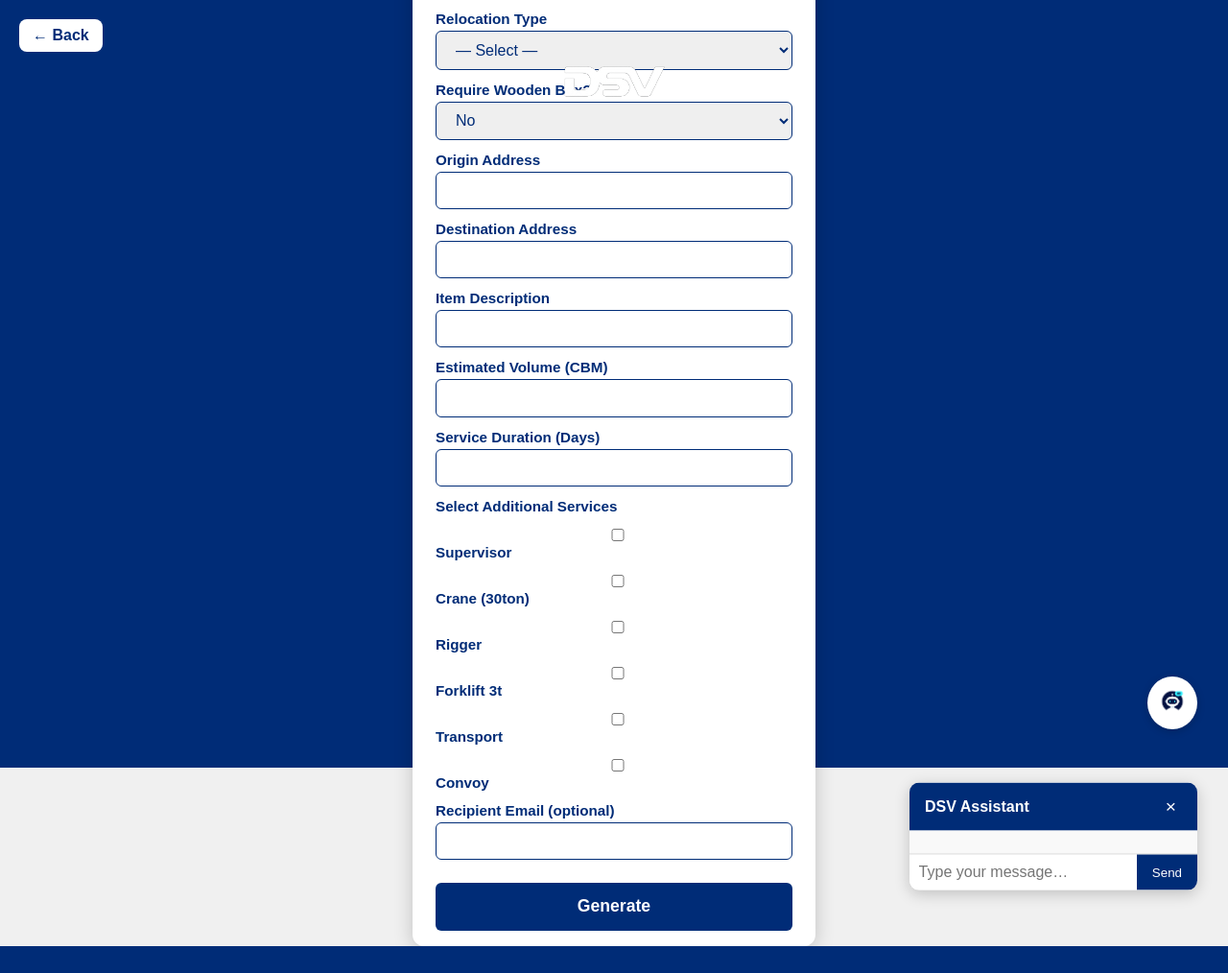
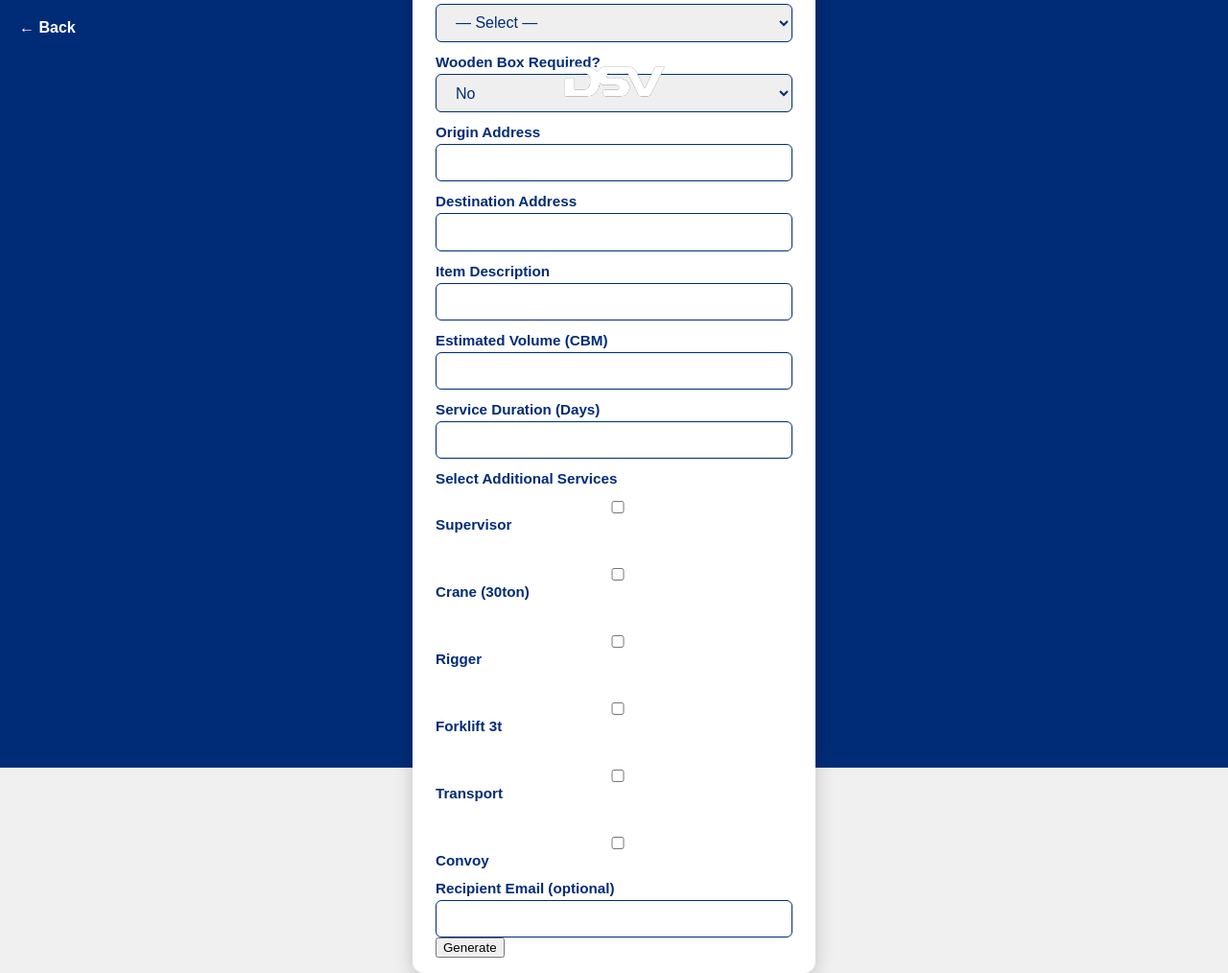
Before and after one commit to Jawadmhd1986/DSV_Services_Quotation, a Flask app: page /relocation in a window 1280 px wide. Shown: the whole page at 96% size. Before the commit the page ends 986 px from the top, so only its background shows below. Run offline with Flask 3, Linux system fonts and the light colour scheme.

Commit message:
Update relocation_form.html

```diff
--- a/templates/relocation_form.html
+++ b/templates/relocation_form.html
@@ -2,108 +2,73 @@
 <html lang="en">
 <head>
   <meta charset="UTF-8" />
-  <meta name="viewport" content="width=device-width, initial-scale=1.0" />
+  <meta name="viewport" content="width=device-width, initial-scale=1.0"/>
   <title>Relocation Quotation</title>
   <link rel="stylesheet" href="{{ url_for('static', filename='styles.css') }}" />
-  <style>
-    .back-button {
-      position: absolute;
-      top: 20px;
-      left: 20px;
-      background-color: white;
-      border: none;
-      padding: 8px 14px;
-      border-radius: 8px;
-      font-weight: bold;
-      color: #002c77;
-      cursor: pointer;
-      text-decoration: none;
-    }
-    .form-title {
-      margin-top: 40px;
-    }
-    .quote-card {
-      width: 500px;
-    }
-  </style>
 </head>
 <body>
   <div class="quote-section">
+    <!-- Back to menu -->
+    <a href="/" style="position: absolute; top: 20px; left: 20px; font-weight: bold; color: white; text-decoration: none;">← Back</a>
+
+    <!-- DSV logo -->
     <img src="{{ url_for('static', filename='dsv_logo.png') }}" alt="DSV Logo" class="dsv-logo" />
 
-    <a href="{{ url_for('menu') }}" class="back-button">&larr; Back</a>
+    <div class="quote-card">
+      <h1>Relocation Quotation</h1>
+      <form action="/generate_relocation" method="POST">
 
-    <div class="quote-card">
-      <h1 class="form-title">Relocation Quotation</h1>
-      <form action="{{ url_for('generate_relocation') }}" method="POST">
         <label for="client_name">Client Name</label>
-        <input type="text" id="client_name" name="client_name" required />
+        <input type="text" name="client_name" required />
 
         <label for="relocation_type">Relocation Type</label>
-        <select id="relocation_type" name="relocation_type" required>
+        <select name="relocation_type" required>
           <option value="">— Select —</option>
-          <option>Furniture</option>
-          <option>Small Items</option>
-          <option>Heavy Equipment</option>
+          <option value="Furniture">Furniture</option>
+          <option value="Small Items">Small Items</option>
+          <option value="Heavy Equipment">Heavy Equipment</option>
         </select>
 
-        <label for="wooden_box">Require Wooden Box?</label>
-        <select id="wooden_box" name="wooden_box" required>
+        <label for="wooden_box">Wooden Box Required?</label>
+        <select name="wooden_box" required>
           <option value="No">No</option>
           <option value="Yes">Yes</option>
         </select>
 
         <label for="origin">Origin Address</label>
-        <input type="text" id="origin" name="origin" required />
+        <input type="text" name="origin" required />
 
         <label for="destination">Destination Address</label>
-        <input type="text" id="destination" name="destination" required />
+        <input type="text" name="destination" required />
 
         <label for="items">Item Description</label>
-        <input type="text" id="items" name="items" required />
+        <input type="text" name="items" required />
 
         <label for="volume">Estimated Volume (CBM)</label>
-        <input type="number" id="volume" name="volume" step="0.1" required />
+        <input type="number" name="volume" step="any" required />
 
         <label for="days">Service Duration (Days)</label>
-        <input type="number" id="days" name="days" required />
+        <input type="number" name="days" required />
 
         <label>Select Additional Services</label>
-        <div class="checkbox-group">
-          <label><input type="checkbox" name="services" value="supervisor" /> Supervisor</label>
-          <label><input type="checkbox" name="services" value="crane" /> Crane (30ton)</label>
-          <label><input type="checkbox" name="services" value="rigger" /> Rigger</label>
-          <label><input type="checkbox" name="services" value="forklift" /> Forklift 3t</label>
-          <label><input type="checkbox" name="services" value="transport" /> Transport</label>
+        <div style="text-align: left;">
+          <label><input type="checkbox" name="services" value="supervisor" /> Supervisor</label><br>
+          <label><input type="checkbox" name="services" value="crane" /> Crane (30ton)</label><br>
+          <label><input type="checkbox" name="services" value="rigger" /> Rigger</label><br>
+          <label><input type="checkbox" name="services" value="forklift" /> Forklift 3t</label><br>
+          <label><input type="checkbox" name="services" value="transport" /> Transport</label><br>
           <label><input type="checkbox" name="services" value="convoy" /> Convoy</label>
         </div>
 
         <label for="email">Recipient Email (optional)</label>
-        <input type="email" id="email" name="email" />
+        <input type="email" name="email" />
 
-        <button type="submit" class="btn-generate">Generate</button>
+        <button type="submit">Generate</button>
       </form>
-    </div>
-
-    <!-- Chat toggle button -->
-    <button class="chat-toggle">
-      <img src="{{ url_for('static', filename='chat-icon.png') }}" alt="Chat with DSV" />
-    </button>
-
-    <!-- Chat widget -->
-    <div class="chat-box" id="chat-box">
-      <div class="chat-header">
-        <span>DSV Assistant</span>
-        <button id="chat-close">&times;</button>
-      </div>
-      <div class="chat-messages" id="chat-messages"></div>
-      <div class="chat-footer">
-        <input id="chat-input" type="text" placeholder="Type your message…" />
-        <button id="chat-send">Send</button>
-      </div>
     </div>
   </div>
 
+  <!-- Chatbot -->
   <script src="{{ url_for('static', filename='chatbot.js') }}"></script>
 </body>
 </html>
```
